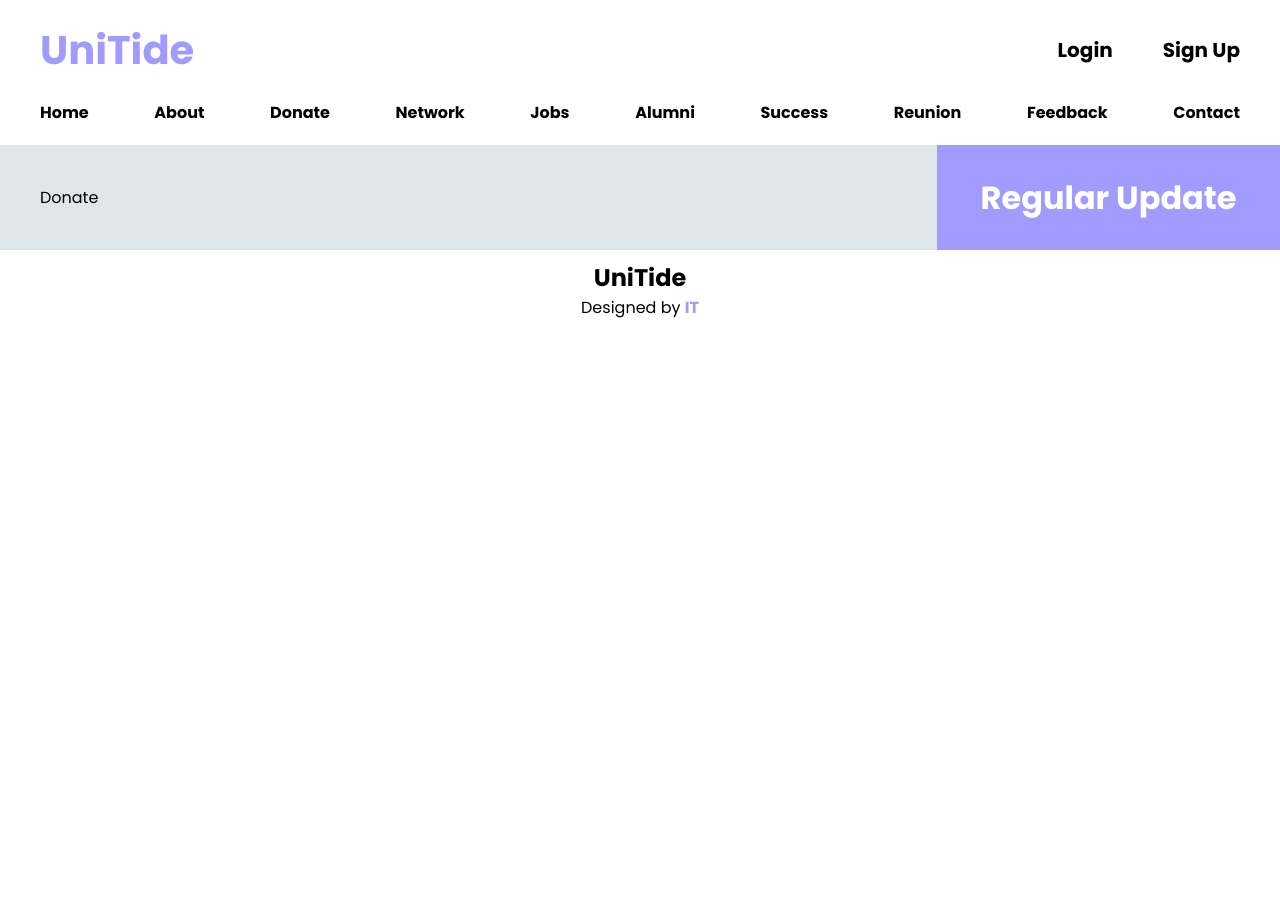
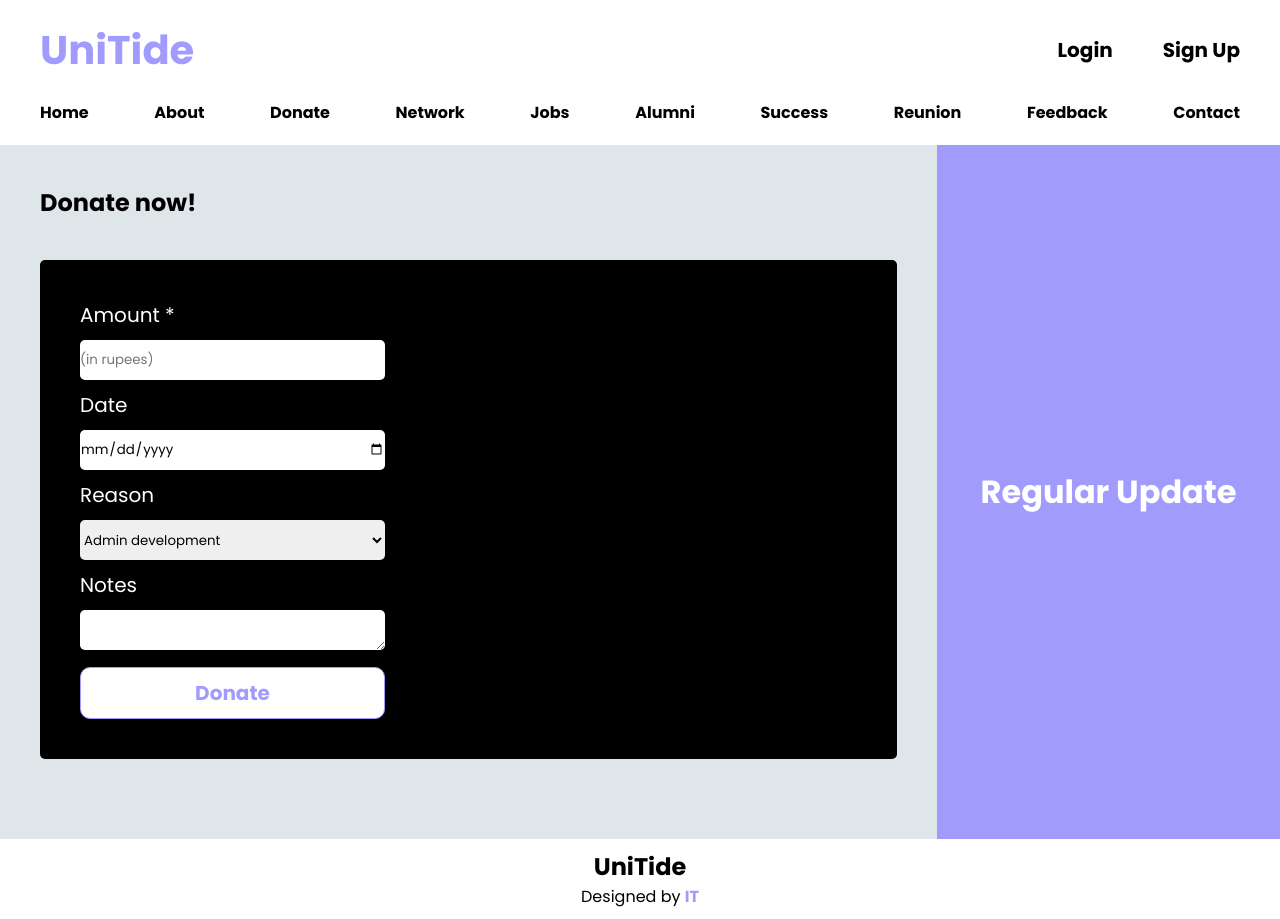
Before and after one commit to Dineshbabus11/UniTide, a React (Create React App) app: page /donate in a window 1280 px wide. Before the commit the page ends 800 px from the top, so only its background shows below. Built offline with nearby package versions, Linux system fonts and the light colour scheme.

Commit message:
Donation portal designed successfully

```diff
--- a/src/components/Basic/Header/Header.css
+++ b/src/components/Basic/Header/Header.css
@@ -35,3 +35,8 @@ header{
     padding: 0px 40px;
     font-weight: bold;
 }
+
+.direct-link{
+    text-decoration: none;
+    color: black;
+}
--- a/src/components/Basic/Header/Header.js
+++ b/src/components/Basic/Header/Header.js
@@ -1,5 +1,6 @@
 import React from 'react'
 import './Header.css'
+import { Link } from 'react-router-dom'
 
 export const Header = () => {
   return (
@@ -14,9 +15,9 @@ export const Header = () => {
         </div>
       </div>
       <div className='divtwo'>
-        <p>Home</p>
-        <p>About</p>
-        <p>Donate</p>
+        <p><Link to='/' className='direct-link'>Home</Link></p>
+        <p><Link to='' className='direct-link'>About</Link></p>
+        <p><Link to='/donate' className='direct-link'>Donate</Link></p>
         <p>Network</p>
         <p>Jobs</p>
         <p>Alumni</p>
--- a/src/components/pages/Donate/Donate.css
+++ b/src/components/pages/Donate/Donate.css
@@ -3,3 +3,41 @@
     width: 250%;
     padding: 40px;
 }
+
+.portal-field{
+    background-color: black;
+    color: white;
+    padding: 40px;
+    margin: 40px 0px;
+    border-radius: 5px;
+}
+
+.field label{
+    font-size: 20px;
+    display: block;
+}
+
+.field input,select,textarea{
+    width: 305px;
+    height: 40px;
+    border: none;
+    border-radius: 5px;
+    margin: 10px 0px;
+}
+
+.donate-btn button{
+    background-color: white;
+    border: 1px solid #A29BFE;
+    padding: 10px 20px;
+    width: 305px;
+    font-size: 20px;
+    font-weight: bold;
+    color: #A29BFE;
+    cursor: pointer;
+    border-radius: 10px;
+}
+
+.donate-btn button:hover{
+    background-color: #A29BFE;
+    color: white;
+}
--- a/src/components/pages/Donate/Donate.js
+++ b/src/components/pages/Donate/Donate.js
@@ -3,6 +3,43 @@ import './Donate.css'
 
 export const Donate = () => {
   return (
-    <div className='donate-portal'>Donate</div>
+    <div className='donate-portal'>
+      <div className='donation-title'>
+        <h2>Donate now!</h2>
+      </div>
+
+      <div className='portal-field'>
+        <div className='field'>
+          <label>Amount *</label>
+          <input type='number' placeholder='(in rupees)'/>
+        </div>
+
+        <div className='field'>
+          <label>Date</label>
+          <input type='date'/>
+        </div>
+
+        <div className='field'>
+          <label>Reason</label>
+          <select>
+            <option>Admin development</option>
+            <option>College development</option>
+            <option>Management development</option>
+            <option>Student development</option>
+            <option>Project investment</option>
+            <option>Student help</option>
+          </select>
+        </div>
+
+        <div className='field'>
+          <label>Notes</label>
+          <textarea cols={30} rows={5} />
+        </div>
+
+        <div className='donate-btn'>
+          <button>Donate</button>
+        </div>
+      </div>
+    </div>
   )
 }
```
